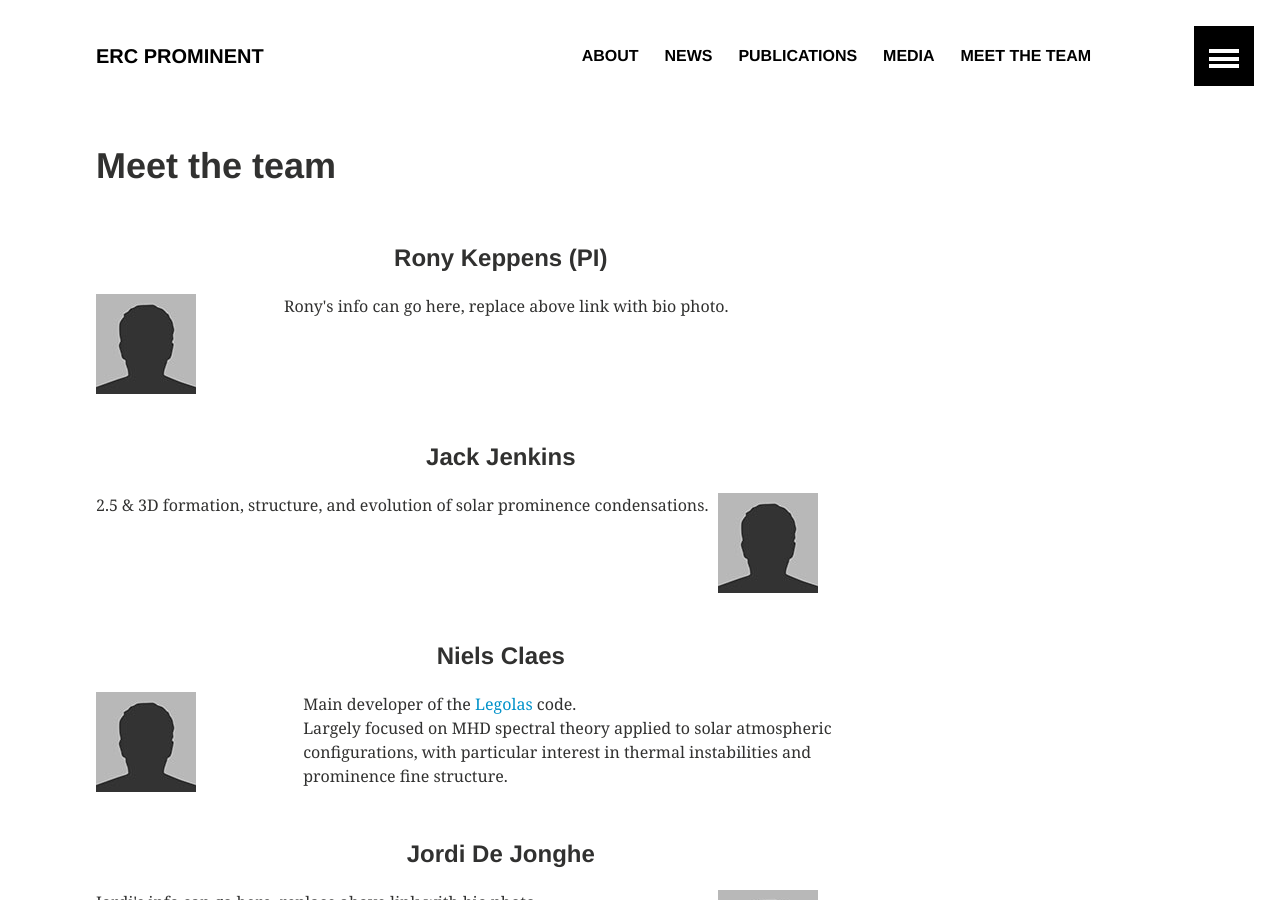
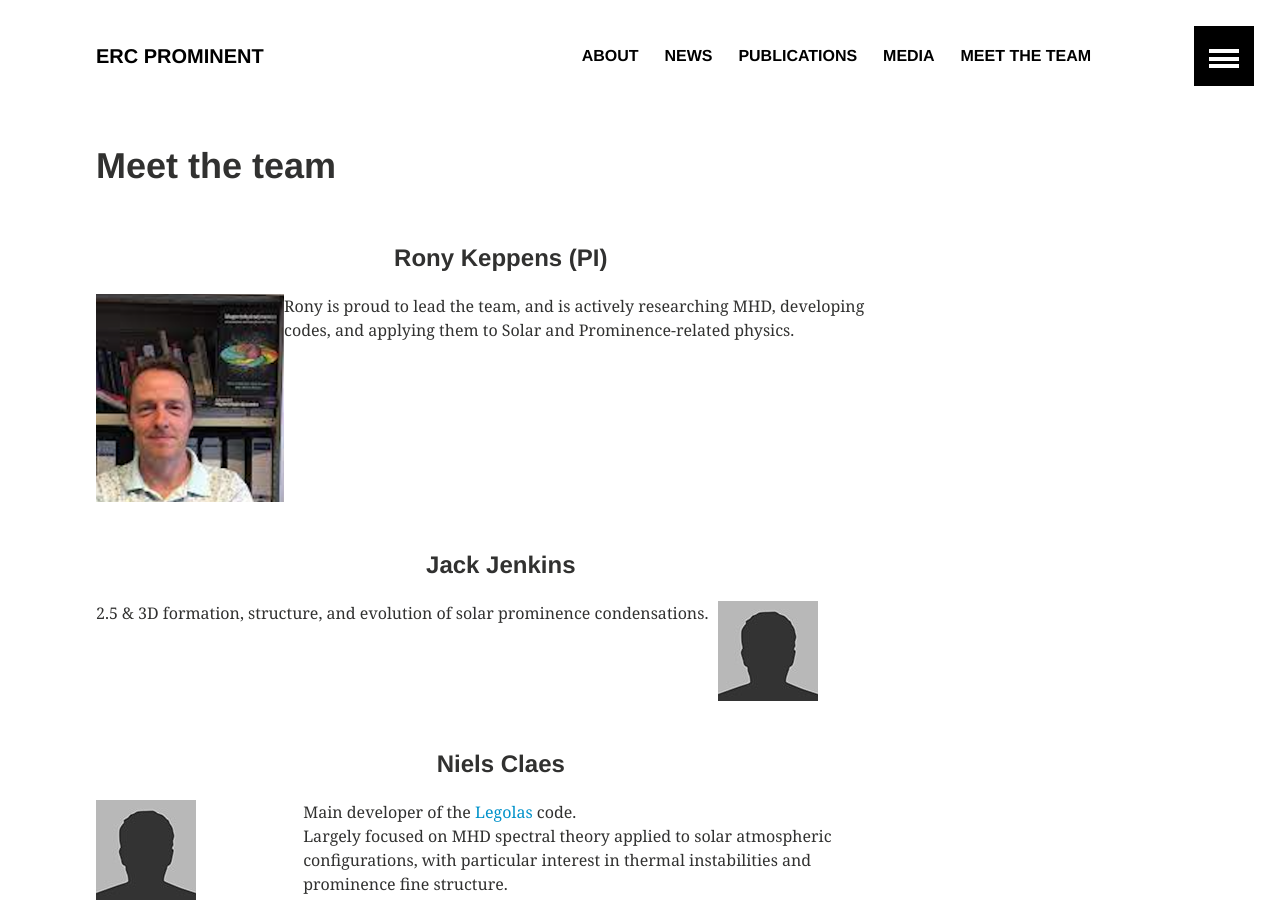
Before and after one commit to erc-prominent/erc-prominent.github.io, a Jekyll site: the page built from team/index.md, in a window 1280 px wide and 900 px high. Built offline with Jekyll 4.4.1, drawn with Linux system fonts in a browser that asks for light colours.

Commit message:
Update rony's info

```diff
--- a/team/index.md
+++ b/team/index.md
@@ -8,10 +8,10 @@ share: false
 <ul class="th-grid">
   <h4 style="text-align:center">Rony Keppens (PI)</h4>
   <li>
-    <a href="ronykeppens"><img src="{{ site.url }}/images/bio-photo.jpg"></a>
+    <a href="ronykeppens"><img src="{{ site.url }}/images/bio-photo-RK.png"></a>
   </li>
 
-  Rony's info can go here, replace above link with bio photo.
+  Rony is proud to lead the team, and is actively researching MHD, developing codes, and applying them to Solar and Prominence-related physics.
 
 </ul>
 
```
Also changed, not shown: images/bio-photo-RK.png (added).
